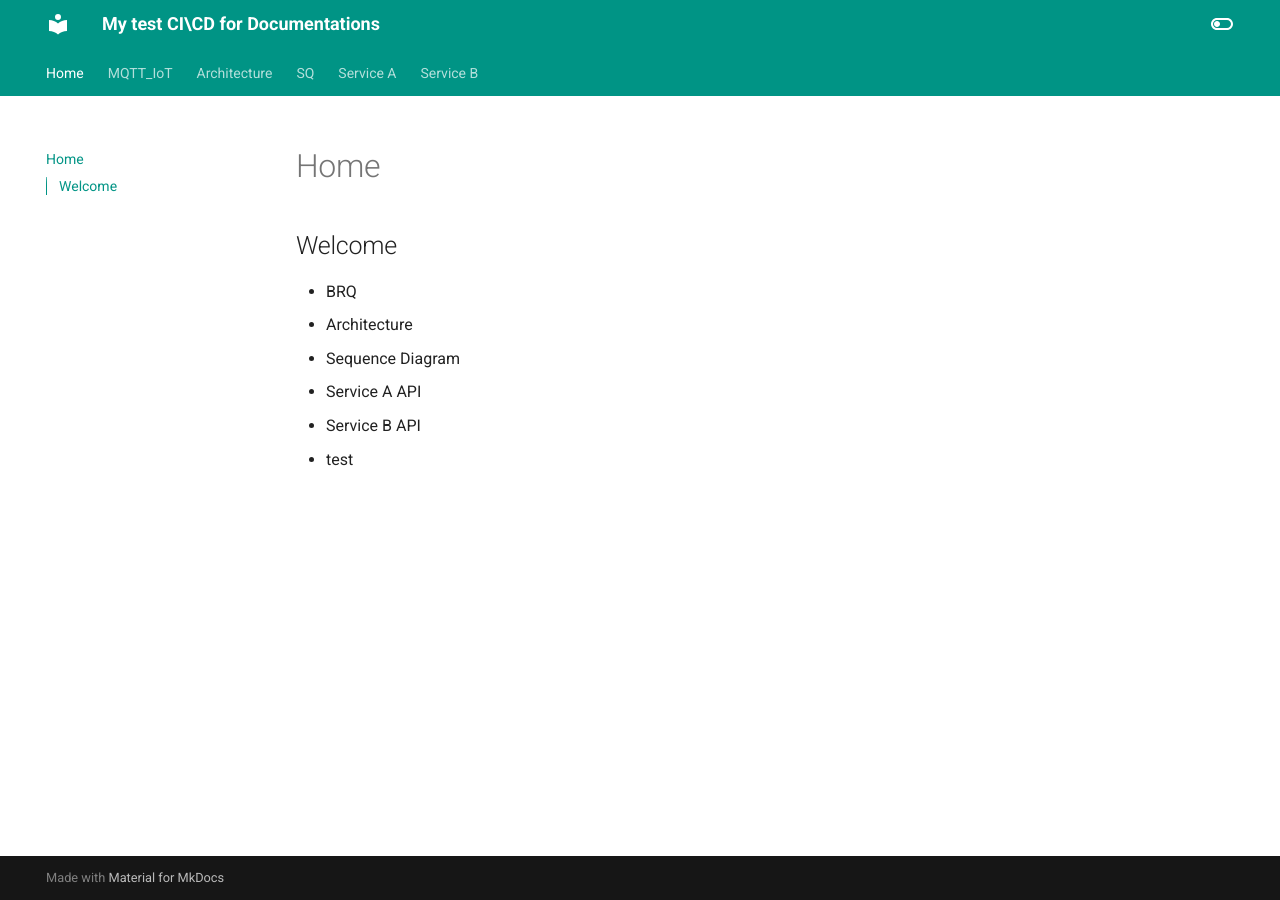
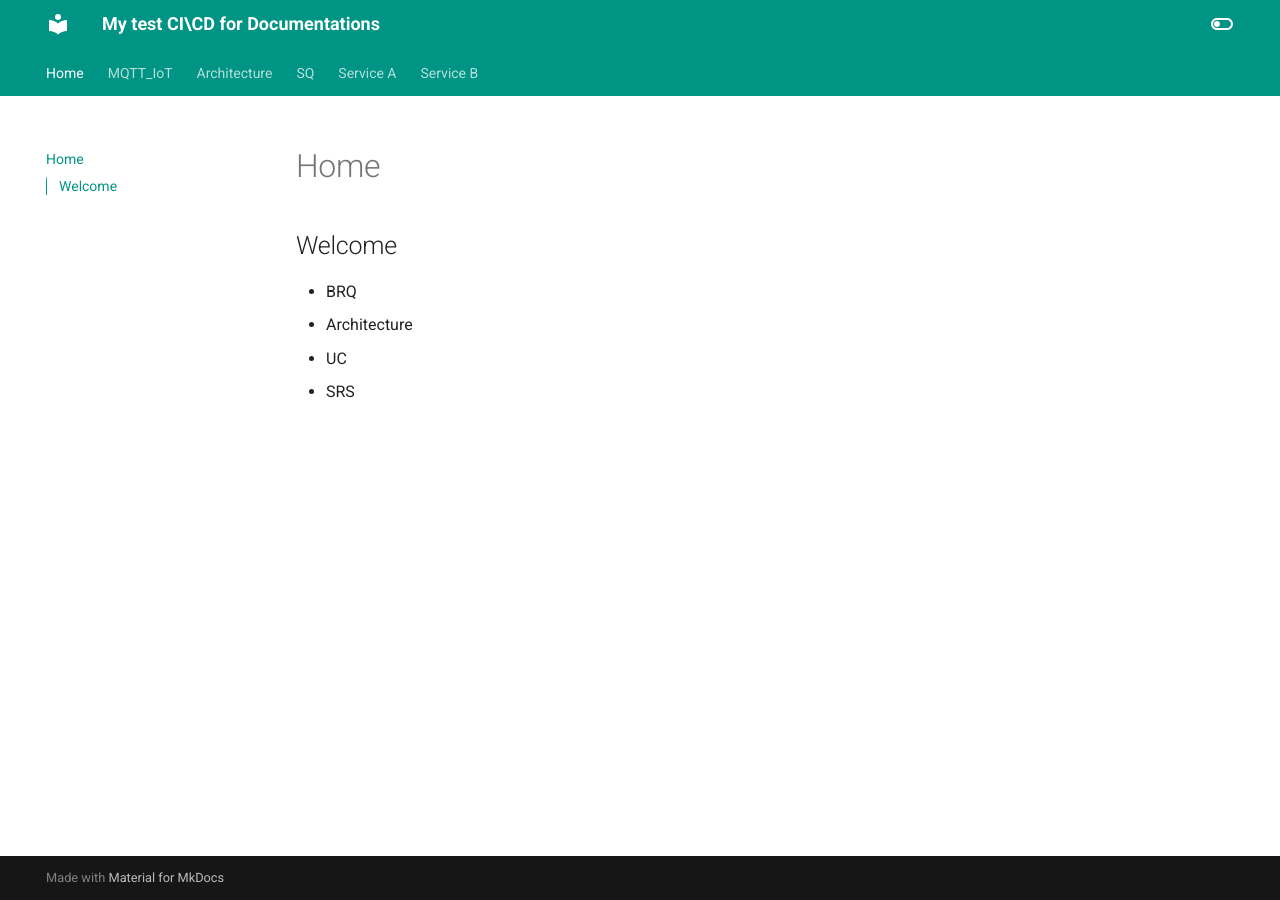
Before and after one commit to geksogen/Learn_GIT, an MkDocs documentation site: the page built from docs/index.md, in a window 1280 px wide. Built offline with MkDocs 1.6.1 and Material for MkDocs 9.7.7, drawn with Linux system fonts in a browser that asks for light colours.

Commit message:
Update index.md

```diff
--- a/docs/index.md
+++ b/docs/index.md
@@ -2,7 +2,5 @@
 
 * BRQ
 * Architecture
-* Sequence Diagram
-* Service A API
-* Service B API
-* test
+* UC
+* SRS
```
